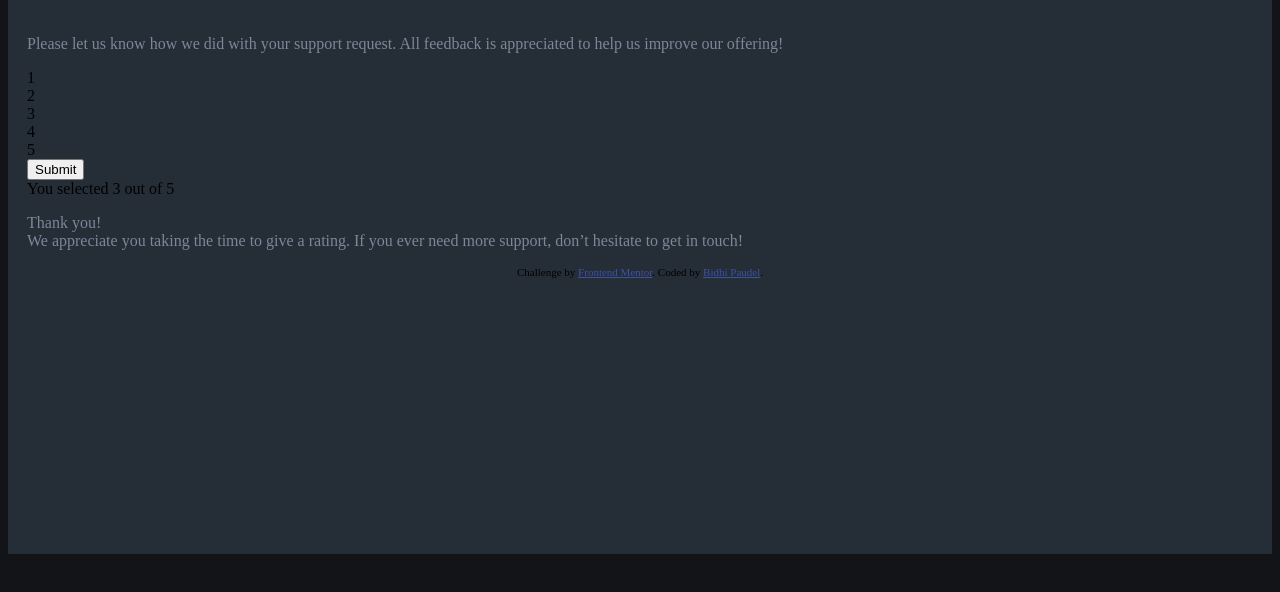
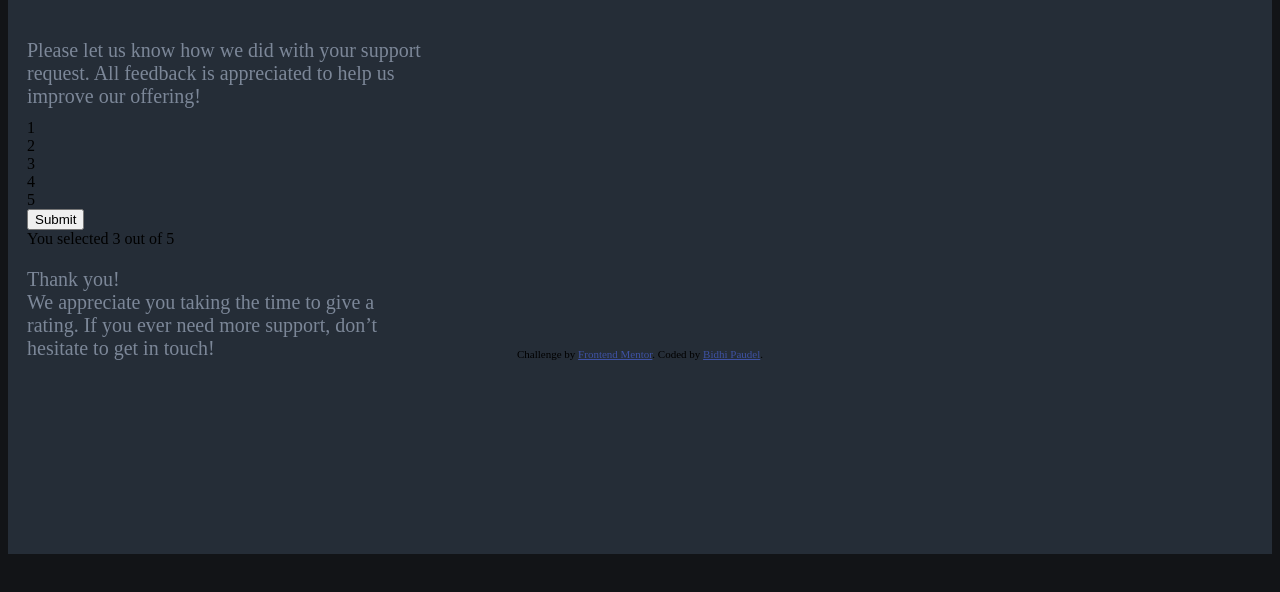
Before and after one commit to Bidhi1/interactive-rating-component-main, a plain HTML site: page index.html in a window 1280 px wide. Shown: the part 132-724 px from the top of the page. Drawn offline with Linux system fonts and the light colour scheme.

Commit message:
tenth-commit

```diff
--- a/style.css
+++ b/style.css
@@ -56,5 +56,7 @@ body{
 
 .container .paragraph p{
     color: var(--MediumGrey);
-
+    font-size: 20px;
+    width: 400px;
+    height: 60px;
 }
```
